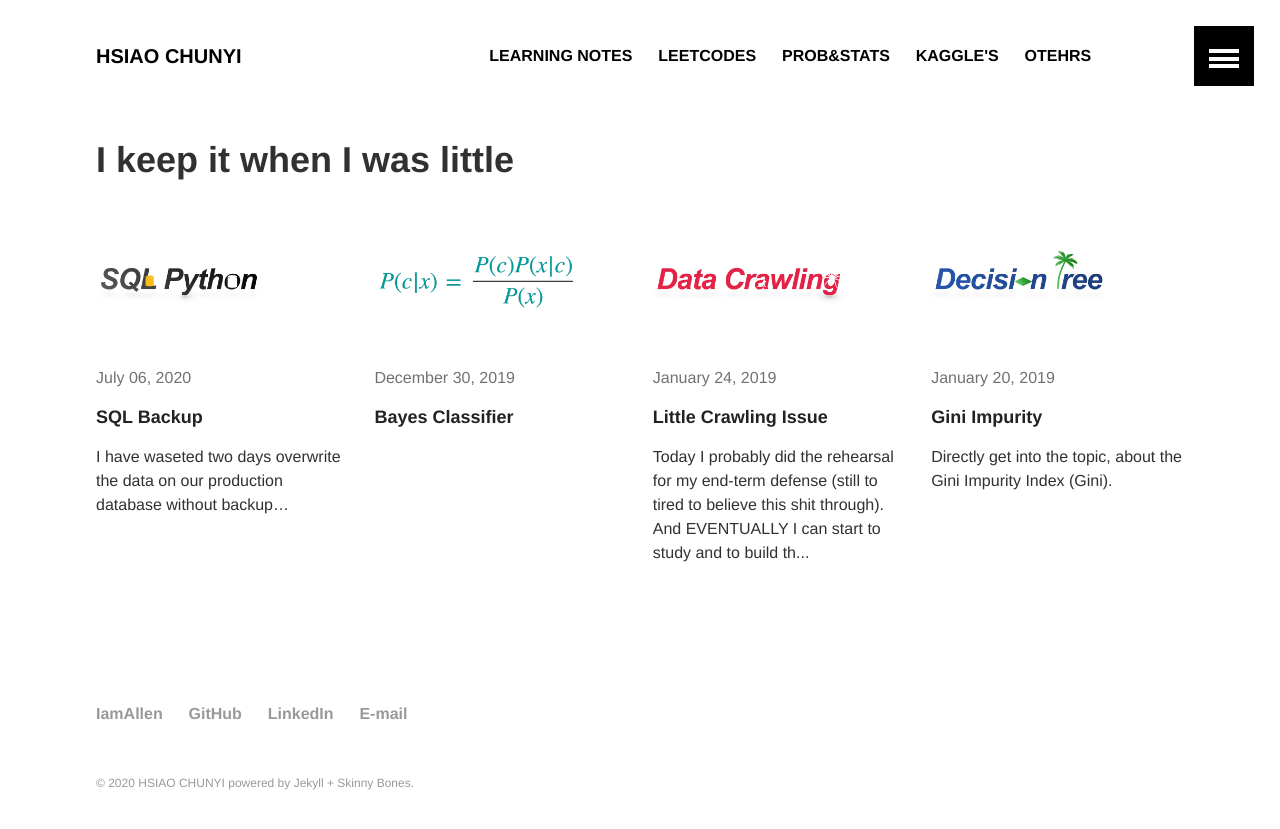
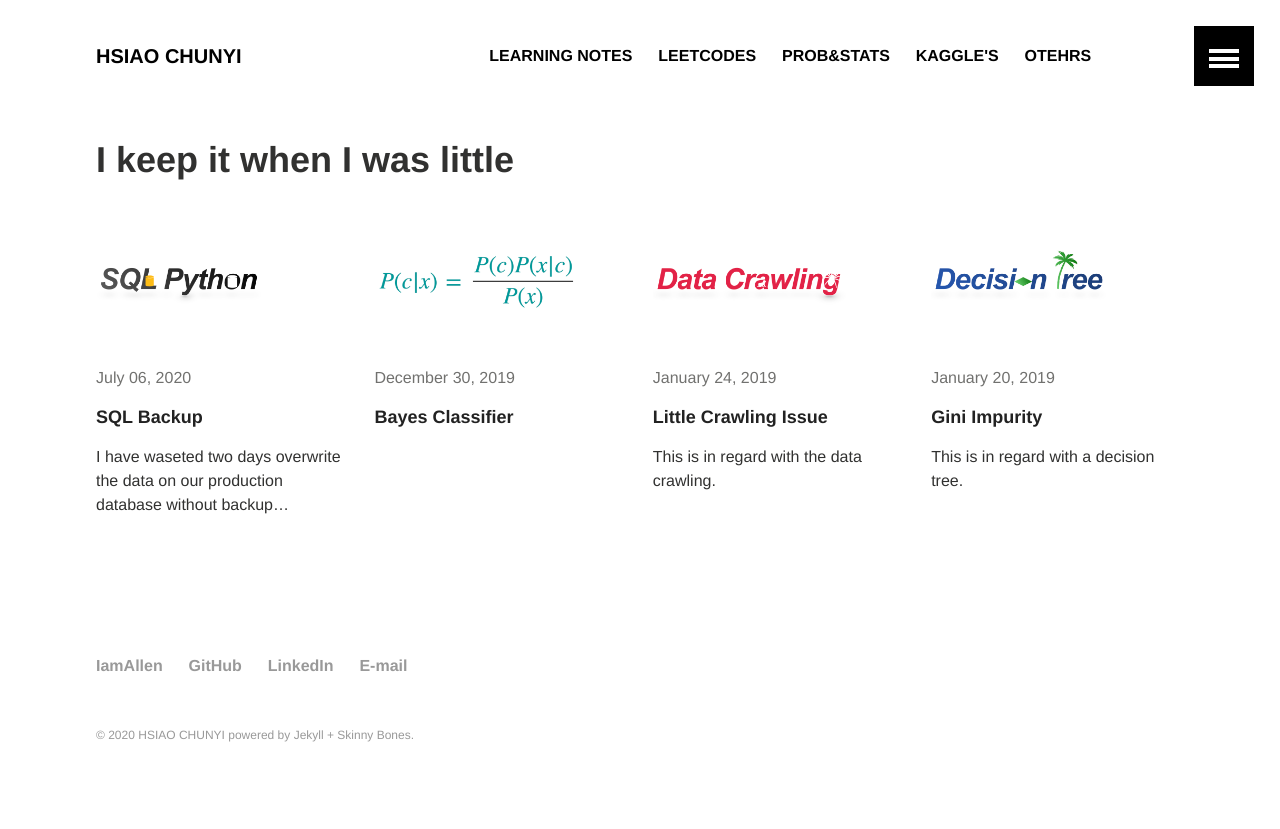
Before and after one commit to hsiaocy/hsiaocy.github.io, a Jekyll site: the page built from learningnotes/index.md, in a window 1280 px wide. Shown: the top 829 px of the page. Built offline with Jekyll 4.4.1, drawn with Linux system fonts in a browser that asks for light colours.

Commit message:
modify space

```diff
--- a/learningnotes/_posts/2019-01-19-Gini-Impurity.md
+++ b/learningnotes/_posts/2019-01-19-Gini-Impurity.md
@@ -12,7 +12,10 @@ share: true
 
 ---
 
+This is in regard with a decision tree.
+
 Directly get into the topic, about the *Gini Impurity Index (Gini)*.
+
 
 ![Diagram](/../images/fig_RF_1.jpg){:width="480"}
 *The illustration of Random Forest*
--- a/learningnotes/_posts/2019-01-24-Little-Crawling-Issue.md
+++ b/learningnotes/_posts/2019-01-24-Little-Crawling-Issue.md
@@ -9,10 +9,12 @@ categories: notes
 author: chunyi_hsiao
 tags: [Crawling, Python]
 share: true
-
 ---
 
+This is in regard with the data crawling.
+
 Today I probably did the rehearsal for my end-term defense (still to tired to believe this shit through). And EVENTUALLY I can start to study and to build the quantitative trading and system. But, after knowing a bit of this work, I convince myself and start the big shit from now on.
+
 
 Thereby the first try is to prepare(crawling) the data for the traiiiiiiiiiiiiiiiiiiiiining, yup it is a long way to run.
 
```
Also changed, not shown: learningnotes/_posts/2019-12-30-Bayes-Classifier.md (+0 -1 lines).
